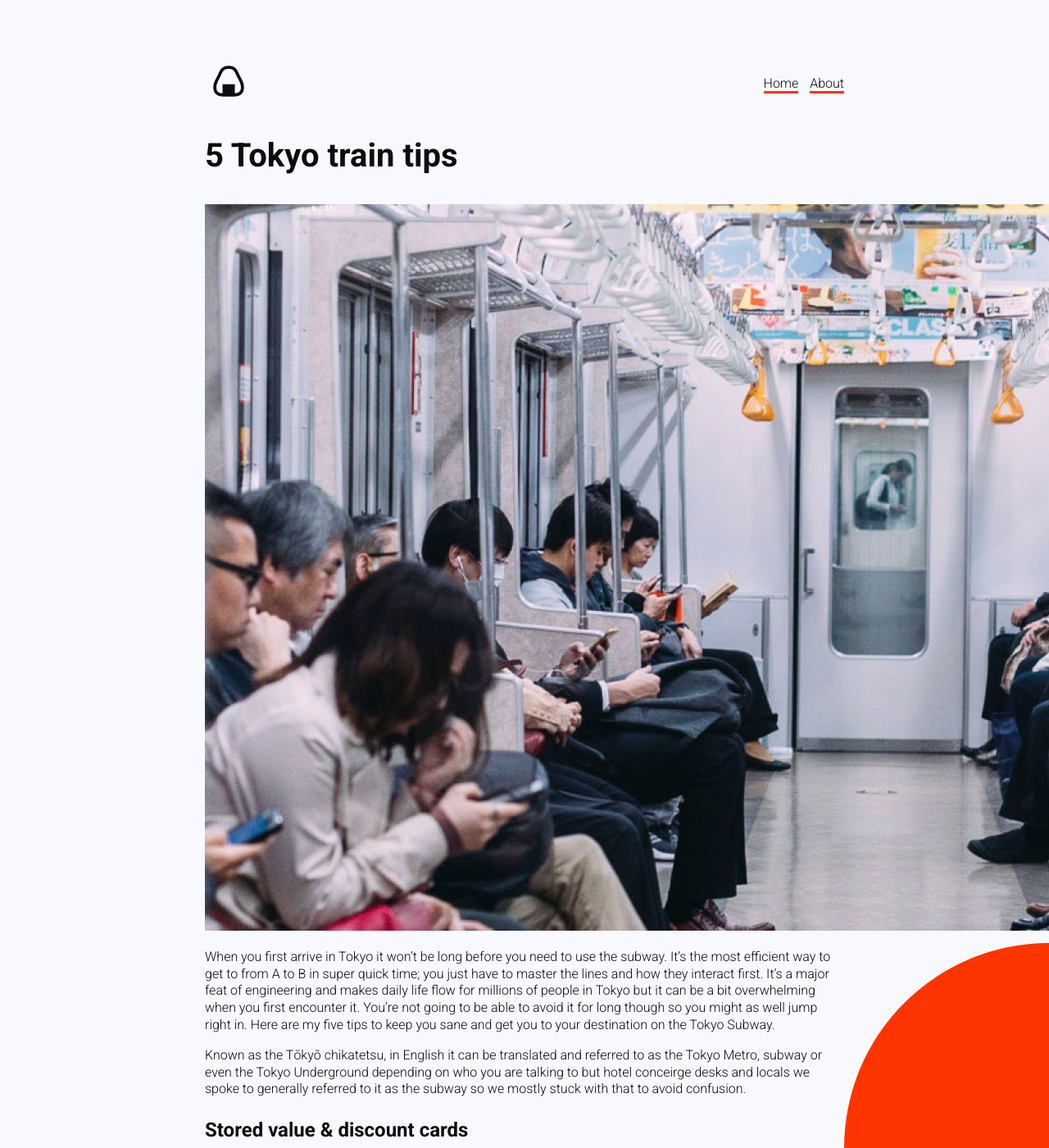
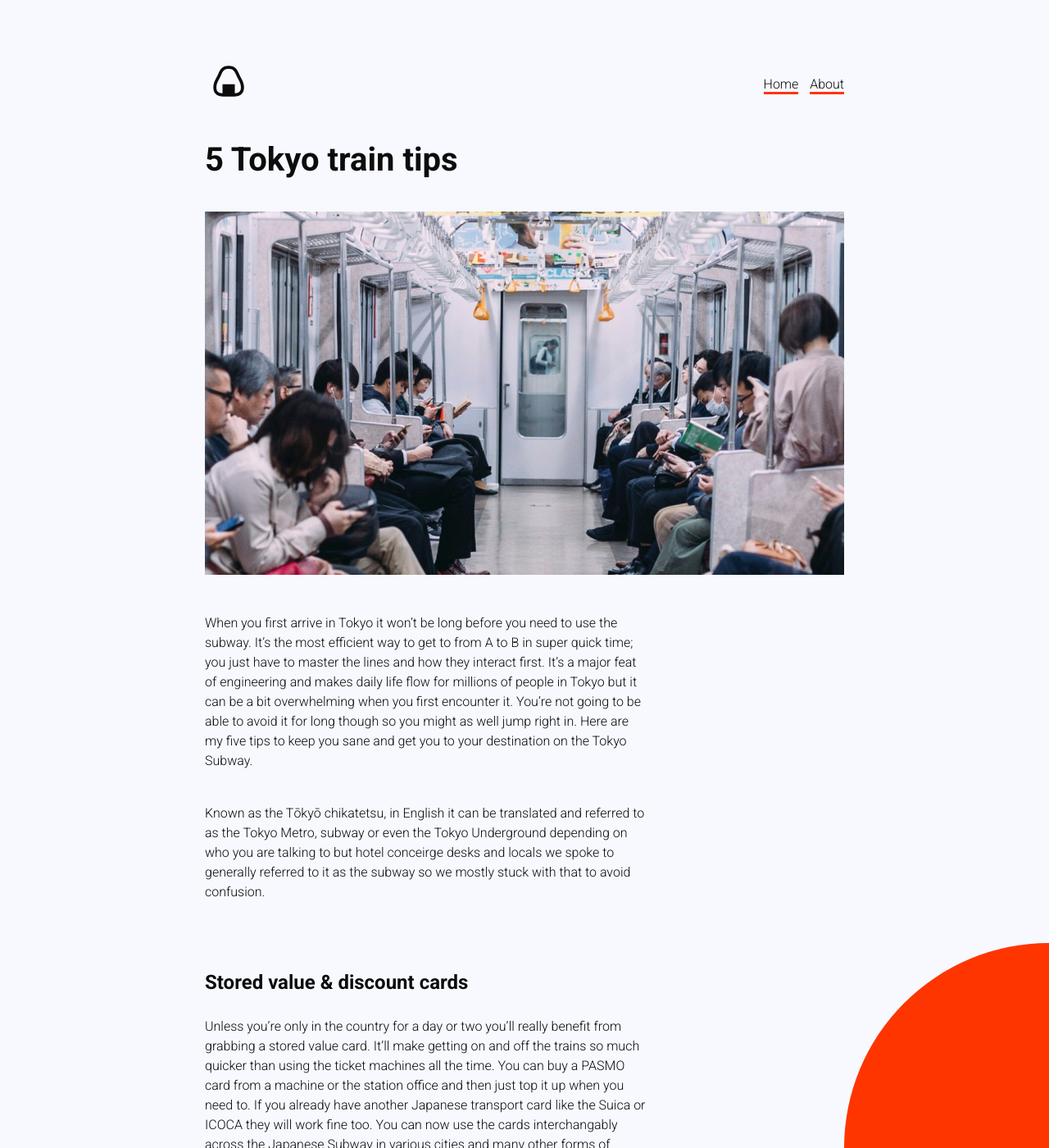
Before and after one commit to shapessss/anightinjapan2, a Jekyll site: the page built from _posts/2022-03-28-tokyo-train-tips.markdown, in a window 1280 px wide and 1400 px high. Shown: the whole window at 82% size. Built offline with Jekyll 4.4.1, drawn with Linux system fonts in a browser that asks for light colours.

Commit message:
Adding visual changes

```diff
--- a/_layouts/post.html
+++ b/_layouts/post.html
@@ -4,4 +4,6 @@ layout: default
 
 <h2>{{ page.title }}</h2>
 
-{{ content }}
+<div class="post">
+    {{ content }}
+</div>
--- a/assets/css/app.scss
+++ b/assets/css/app.scss
@@ -14,7 +14,7 @@ body {
 
     font-family: $typography, Arial;
     font-weight: 300;
-    line-height: 1.3;
+    line-height: 1.5;
 
     max-width: 780px;
     margin: 80px auto 80px auto;
@@ -84,3 +84,18 @@ div.circle {
     -ms-border-radius: 50%;
     -o-border-radius: 50%;
 }
+
+div.post {
+    h3 {
+        margin-top: 80px;
+    }
+
+    p {
+        width: 540px;
+        margin-bottom: 40px;
+    }
+
+    img {
+        max-width: 780px;
+    }
+}
```
